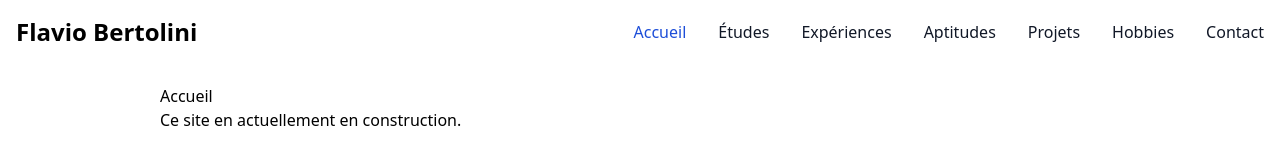
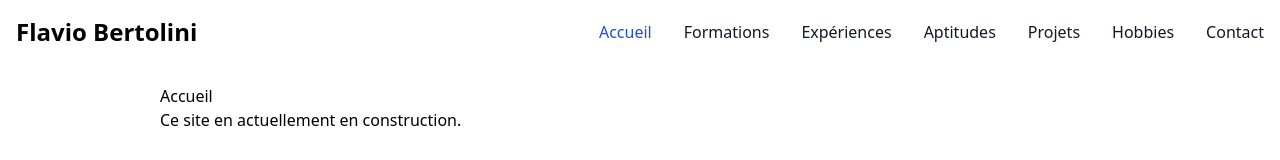
Before and after one commit to netanonima/netanonima.github.io, a Vue app: page / in a window 1280 px wide. Shown: the top 160 px of the page. Built offline with nearby package versions, Linux system fonts and the light colour scheme.

Commit message:
test deploy

```diff
--- a/src/App.vue
+++ b/src/App.vue
@@ -61,7 +61,7 @@ document.addEventListener('keydown', function(e) {
               <router-link @click="closeMenu()" to="/" :class="route.path=='/'?'navbar-selected-link': 'navbar-link'" aria-current="page">Accueil</router-link>
             </li>
             <li>
-              <router-link @click="closeMenu()" to="/studies" :class="route.path=='/studies'?'navbar-selected-link': 'navbar-link'">Études</router-link>
+              <router-link @click="closeMenu()" to="/studies" :class="route.path=='/studies'?'navbar-selected-link': 'navbar-link'">Formations</router-link>
             </li>
             <li>
               <router-link @click="closeMenu()" to="/experiences" :class="route.path=='/experiences'?'navbar-selected-link': 'navbar-link'">Expériences</router-link>
```
